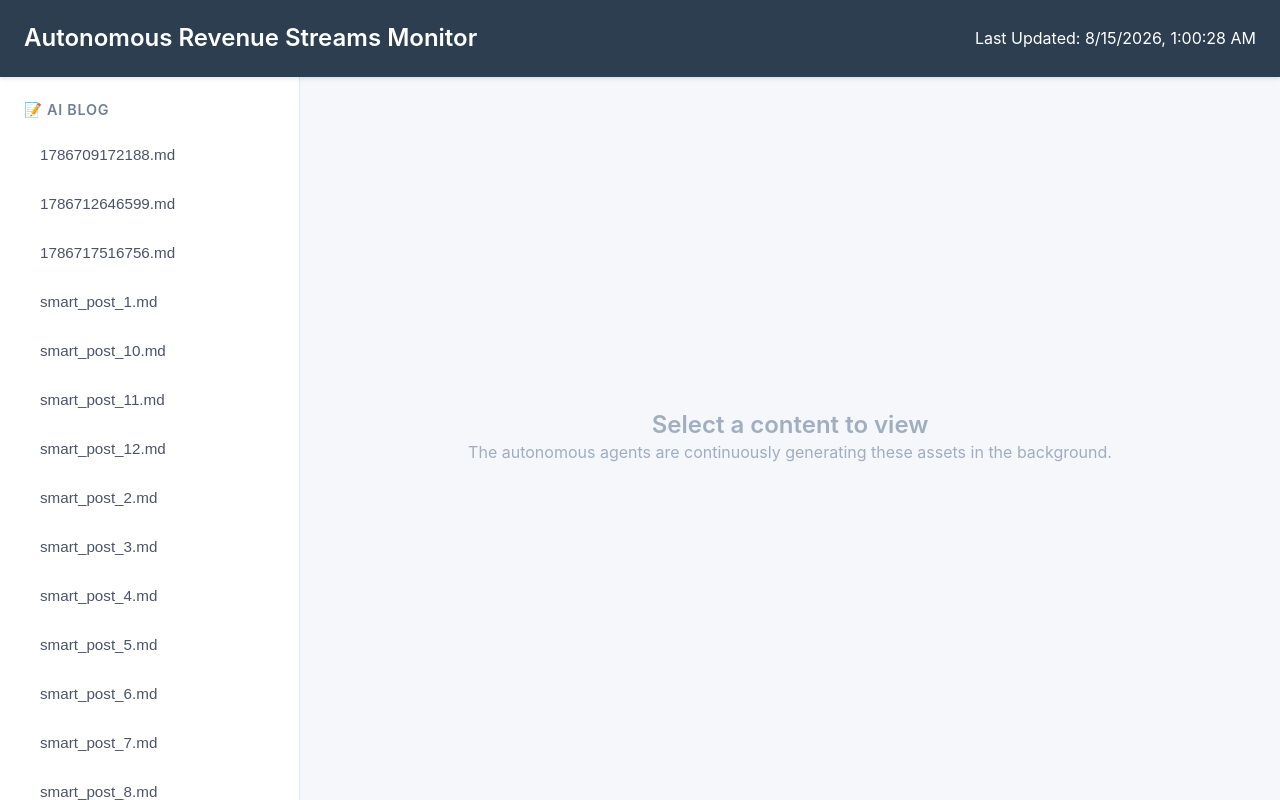
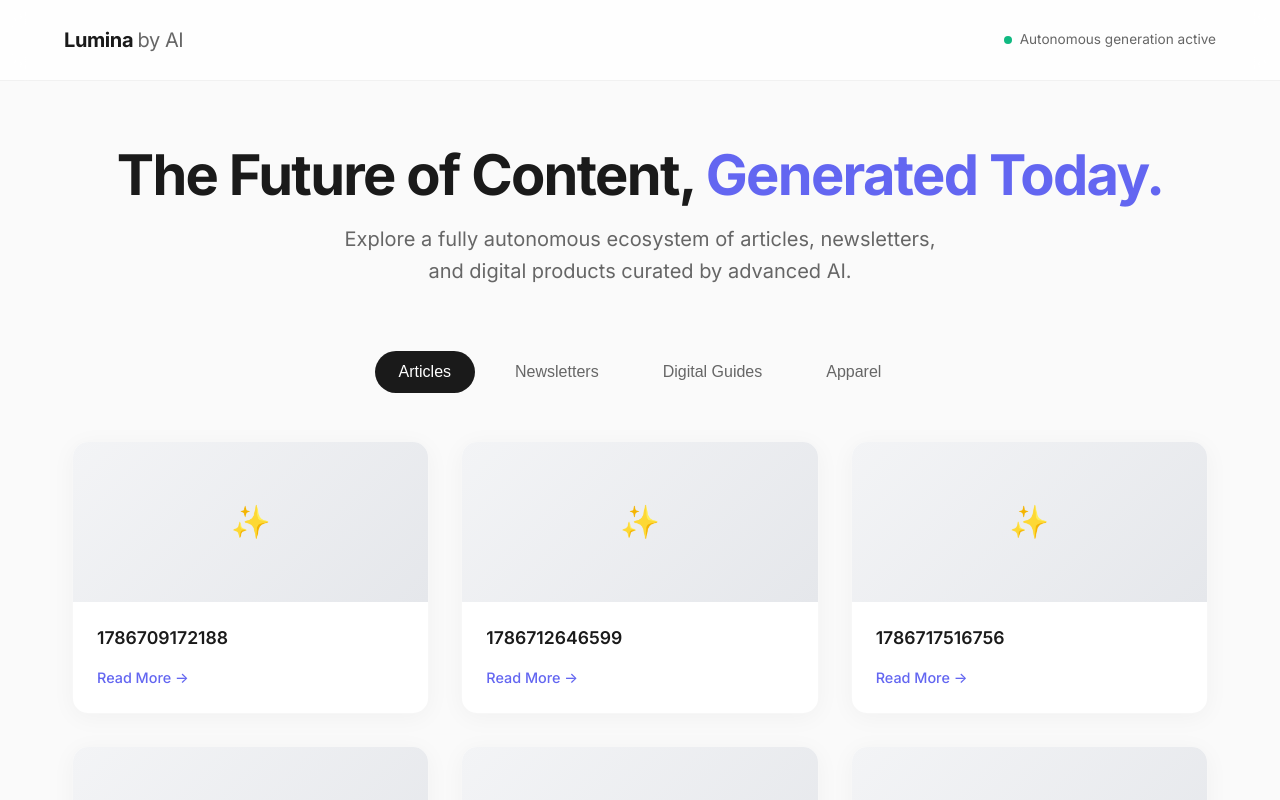
Before and after one commit to Masuo999/autonomous-revenue-streams, a React (Vite) app: page / in a window 1280 px wide. Shown: the top 800 px of the page. Built offline with nearby package versions, Linux system fonts and the light colour scheme.

Commit message:
feat: premium UI overhaul and pricing update

```diff
--- a/src/App.css
+++ b/src/App.css
@@ -1,3 +1,5 @@
+@import url('https://fonts.googleapis.com/css2?family=Inter:wght@300;400;500;600;700&display=swap');
+
 * {
   box-sizing: border-box;
   margin: 0;
@@ -5,183 +7,339 @@
 }
 
 body {
-  font-family: -apple-system, BlinkMacSystemFont, "Segoe UI", Roboto, Helvetica, Arial, sans-serif;
-  background-color: #f5f7fa;
+  font-family: 'Inter', -apple-system, BlinkMacSystemFont, "Segoe UI", Roboto, sans-serif;
+  background-color: #fafafa;
+  color: #1a1a1a;
+  -webkit-font-smoothing: antialiased;
+  -moz-osx-font-smoothing: grayscale;
+}
+
+.app-container {
+  min-height: 100vh;
+  display: flex;
+  flex-direction: column;
+}
+
+/* Navbar */
+.navbar {
+  display: flex;
+  justify-content: space-between;
+  align-items: center;
+  padding: 1.5rem 4rem;
+  background-color: rgba(255, 255, 255, 0.8);
+  backdrop-filter: blur(12px);
+  position: sticky;
+  top: 0;
+  z-index: 100;
+  border-bottom: 1px solid rgba(0,0,0,0.05);
+}
+
+.logo {
+  font-size: 1.25rem;
+  font-weight: 700;
+  letter-spacing: -0.02em;
+}
+
+.logo span {
+  font-weight: 400;
+  color: #666;
+}
+
+.status-indicator {
+  display: flex;
+  align-items: center;
+  gap: 0.5rem;
+  font-size: 0.85rem;
+  color: #666;
+}
+
+.pulse {
+  width: 8px;
+  height: 8px;
+  background-color: #10b981;
+  border-radius: 50%;
+  animation: pulse 2s infinite;
+}
+
+@keyframes pulse {
+  0% { box-shadow: 0 0 0 0 rgba(16, 185, 129, 0.4); }
+  70% { box-shadow: 0 0 0 6px rgba(16, 185, 129, 0); }
+  100% { box-shadow: 0 0 0 0 rgba(16, 185, 129, 0); }
+}
+
+/* Layout */
+.main-layout {
+  max-width: 1200px;
+  margin: 0 auto;
+  padding: 4rem 2rem;
+  width: 100%;
+}
+
+.hero {
+  text-align: center;
+  margin-bottom: 4rem;
+}
+
+.hero h1 {
+  font-size: 3.5rem;
+  font-weight: 700;
+  letter-spacing: -0.03em;
+  margin-bottom: 1rem;
+  line-height: 1.1;
+}
+
+.hero h1 span {
+  color: #6366f1;
+}
+
+.hero p {
+  font-size: 1.25rem;
+  color: #666;
+  max-width: 600px;
+  margin: 0 auto;
+}
+
+/* Tabs */
+.tabs {
+  display: flex;
+  justify-content: center;
+  gap: 1rem;
+  margin-bottom: 3rem;
+}
+
+.tabs button {
+  background: none;
+  border: none;
+  padding: 0.75rem 1.5rem;
+  font-size: 1rem;
+  font-weight: 500;
+  color: #666;
+  cursor: pointer;
+  border-radius: 999px;
+  transition: all 0.3s ease;
+}
+
+.tabs button:hover {
+  color: #1a1a1a;
+  background-color: rgba(0,0,0,0.03);
+}
+
+.tabs button.active {
+  background-color: #1a1a1a;
+  color: white;
+}
+
+/* Grid */
+.content-grid {
+  display: grid;
+  grid-template-columns: repeat(auto-fill, minmax(300px, 1fr));
+  gap: 2rem;
+}
+
+.content-card {
+  background: white;
+  border-radius: 16px;
+  overflow: hidden;
+  box-shadow: 0 4px 24px rgba(0,0,0,0.04);
+  cursor: pointer;
+  transition: transform 0.3s ease, box-shadow 0.3s ease;
+  border: 1px solid rgba(0,0,0,0.03);
+  display: flex;
+  flex-direction: column;
+}
+
+.content-card:hover {
+  transform: translateY(-4px);
+  box-shadow: 0 12px 32px rgba(0,0,0,0.08);
+}
+
+.card-image-placeholder {
+  height: 160px;
+  background: linear-gradient(135deg, #f3f4f6 0%, #e5e7eb 100%);
+  display: flex;
+  align-items: center;
+  justify-content: center;
+  font-size: 2rem;
+}
+
+.card-body {
+  padding: 1.5rem;
+  flex: 1;
+  display: flex;
+  flex-direction: column;
+  justify-content: space-between;
+}
+
+.card-body h3 {
+  font-size: 1.1rem;
+  font-weight: 600;
+  margin-bottom: 1rem;
+  line-height: 1.4;
+}
+
+.read-more {
+  font-size: 0.9rem;
+  font-weight: 500;
+  color: #6366f1;
+  margin-top: auto;
+}
+
+/* Reader View */
+.reader-view {
+  max-width: 800px;
+  margin: 0 auto;
+  padding: 4rem 2rem;
+  width: 100%;
+}
+
+.back-btn {
+  background: none;
+  border: none;
+  color: #666;
+  font-size: 1rem;
+  font-weight: 500;
+  cursor: pointer;
+  margin-bottom: 3rem;
+  display: flex;
+  align-items: center;
+  transition: color 0.2s;
+}
+
+.back-btn:hover {
+  color: #1a1a1a;
+}
+
+.markdown-body {
+  font-size: 1.1rem;
+  line-height: 1.8;
   color: #333;
 }
 
-.app-container {
-  display: flex;
-  flex-direction: column;
-  height: 100vh;
+.markdown-body h1 {
+  font-size: 2.5rem;
+  font-weight: 700;
+  letter-spacing: -0.03em;
+  margin-bottom: 2rem;
+  line-height: 1.2;
 }
 
-.header {
-  background-color: #2c3e50;
-  color: white;
-  padding: 1.5rem;
-  display: flex;
-  justify-content: space-between;
-  align-items: center;
-  box-shadow: 0 2px 4px rgba(0,0,0,0.1);
-  z-index: 10;
+.markdown-body h2 {
+  font-size: 1.75rem;
+  font-weight: 600;
+  margin-top: 3rem;
+  margin-bottom: 1.25rem;
 }
 
-.header h1 {
-  font-size: 1.5rem;
-  font-weight: 600;
-}
-
-.main-content {
-  display: flex;
-  flex: 1;
-  overflow: hidden;
-}
-
-.sidebar {
-  width: 300px;
-  background-color: white;
-  border-right: 1px solid #e2e8f0;
-  overflow-y: auto;
-  padding: 1.5rem;
-}
-
-.category-section {
-  margin-bottom: 2rem;
-}
-
-.category-section h2 {
-  font-size: 0.9rem;
-  text-transform: uppercase;
-  color: #718096;
-  margin-bottom: 1rem;
-  letter-spacing: 0.05em;
-}
-
-.file-list {
-  display: flex;
-  flex-direction: column;
-  gap: 0.5rem;
-}
-
-.file-btn {
-  text-align: left;
-  background: none;
-  border: none;
-  padding: 0.75rem 1rem;
-  border-radius: 0.375rem;
-  cursor: pointer;
-  font-size: 0.95rem;
-  color: #4a5568;
-  transition: all 0.2s;
-  overflow: hidden;
-  text-overflow: ellipsis;
-  white-space: nowrap;
-}
-
-.file-btn:hover {
-  background-color: #edf2f7;
-  color: #2b6cb0;
-}
-
-.file-btn.active {
-  background-color: #ebf8ff;
-  color: #3182ce;
-  font-weight: 500;
-}
-
-.content-viewer {
-  flex: 1;
-  overflow-y: auto;
-  padding: 3rem;
-  background-color: #f5f7fa;
-}
-
-.markdown-container {
-  background: white;
-  padding: 3rem;
-  border-radius: 0.5rem;
-  box-shadow: 0 4px 6px rgba(0,0,0,0.05);
-  max-width: 800px;
-  margin: 0 auto;
-}
-
-.markdown-container h1 {
-  font-size: 2.5rem;
-  margin-bottom: 1.5rem;
-  color: #1a202c;
-}
-
-.markdown-container h2 {
-  font-size: 1.5rem;
-  margin-top: 2rem;
-  margin-bottom: 1rem;
-  color: #2d3748;
-  border-bottom: 1px solid #e2e8f0;
-  padding-bottom: 0.5rem;
-}
-
-.markdown-container p, .markdown-container li {
-  line-height: 1.8;
-  margin-bottom: 1rem;
-  color: #4a5568;
-}
-
-.markdown-container pre {
-  background-color: #2d3748;
-  color: #e2e8f0;
-  padding: 1rem;
-  border-radius: 0.375rem;
-  overflow-x: auto;
+.markdown-body p, .markdown-body ul, .markdown-body ol {
   margin-bottom: 1.5rem;
 }
 
-.monetization-mockup {
-  margin-top: 3rem;
-  padding-top: 2rem;
-  border-top: 2px dashed #cbd5e0;
+.markdown-body pre {
+  background-color: #1a1a1a;
+  color: #fff;
+  padding: 1.5rem;
+  border-radius: 8px;
+  overflow-x: auto;
+  margin: 2rem 0;
+  font-size: 0.95rem;
 }
 
-.ad-banner, .subscribe-banner, .buy-banner {
-  background-color: #ebf4ff;
-  border: 1px solid #bee3f8;
-  padding: 1.5rem;
-  border-radius: 0.5rem;
-  display: flex;
-  align-items: center;
-  justify-content: space-between;
-  font-weight: 500;
-  color: #2b6cb0;
+.markdown-body blockquote {
+  border-left: 4px solid #6366f1;
+  padding-left: 1.5rem;
+  margin-left: 0;
+  color: #666;
+  font-style: italic;
 }
 
-.stripe-btn {
-  background-color: #635bff;
+/* Monetization CTA */
+.monetization-module {
+  margin-top: 5rem;
+  padding-top: 3rem;
+  border-top: 1px solid rgba(0,0,0,0.1);
+}
+
+.cta-box {
+  background: white;
+  padding: 2rem;
+  border-radius: 16px;
+  text-align: center;
+  box-shadow: 0 8px 32px rgba(0,0,0,0.04);
+  border: 1px solid rgba(0,0,0,0.03);
+}
+
+.cta-box h4 {
+  font-size: 1.25rem;
+  font-weight: 600;
+  margin-bottom: 0.5rem;
+}
+
+.cta-box p {
+  color: #666;
+  margin-bottom: 1.5rem;
+}
+
+.btn-primary {
+  background-color: #1a1a1a;
   color: white;
   border: none;
-  padding: 0.75rem 1.5rem;
-  border-radius: 9999px;
-  font-weight: 600;
+  padding: 0.875rem 2rem;
+  font-size: 1rem;
+  font-weight: 500;
+  border-radius: 999px;
   cursor: pointer;
-  transition: background-color 0.2s;
+  transition: background-color 0.2s, transform 0.2s;
 }
 
-.stripe-btn:hover { background-color: #4b45ff; }
-
-.shopify-btn {
-  background-color: #000;
-  color: white;
-  border: none;
-  padding: 0.75rem 1.5rem;
-  border-radius: 4px;
-  font-weight: 600;
-  cursor: pointer;
+.btn-primary:hover {
+  background-color: #333;
+  transform: scale(1.02);
 }
 
-.welcome {
-  height: 100%;
+.btn-outline {
+  display: inline-block;
+  background-color: transparent;
+  color: #1a1a1a;
+  border: 1px solid #1a1a1a;
+  padding: 0.875rem 2rem;
+  font-size: 1rem;
+  font-weight: 500;
+  border-radius: 999px;
+  cursor: pointer;
+  text-decoration: none;
+  transition: all 0.2s;
+}
+
+.btn-outline:hover {
+  background-color: #1a1a1a;
+  color: white;
+}
+
+.loading-screen {
+  height: 100vh;
   display: flex;
   flex-direction: column;
   align-items: center;
   justify-content: center;
-  color: #a0aec0;
+  color: #666;
 }
+
+.spinner {
+  width: 40px;
+  height: 40px;
+  border: 3px solid rgba(0,0,0,0.1);
+  border-radius: 50%;
+  border-top-color: #6366f1;
+  animation: spin 1s ease-in-out infinite;
+  margin-bottom: 1rem;
+}
+
+@keyframes spin {
+  to { transform: rotate(360deg); }
+}
+
+@media (max-width: 768px) {
+  .hero h1 { font-size: 2.5rem; }
+  .navbar { padding: 1rem 1.5rem; }
+  .tabs { flex-wrap: wrap; }
+}
--- a/src/App.jsx
+++ b/src/App.jsx
@@ -6,6 +6,7 @@ function App() {
   const [index, setIndex] = useState(null);
   const [selectedContent, setSelectedContent] = useState(null);
   const [markdown, setMarkdown] = useState('');
+  const [activeTab, setActiveTab] = useState('blog');
 
   useEffect(() => {
     fetch('/index.json')
@@ -16,91 +17,123 @@ function App() {
 
   useEffect(() => {
     if (selectedContent) {
+      setMarkdown('Loading...');
       fetch(selectedContent)
         .then(res => res.text())
         .then(text => setMarkdown(text))
         .catch(err => console.error('Error fetching content:', err));
-    } else {
-      setMarkdown('');
     }
   }, [selectedContent]);
 
   if (!index) {
-    return <div className="loading">Loading Autonomous Systems...</div>;
+    return (
+      <div className="loading-screen">
+        <div className="spinner"></div>
+        <p>Initializing AI Systems...</p>
+      </div>
+    );
   }
 
-  const renderList = (files, category) => (
-    <div className="category-section">
-      <h2>{category}</h2>
-      <div className="file-list">
-        {files.length === 0 ? <p>No content yet.</p> : null}
+  const getTitleFromFilename = (file) => {
+    const base = file.split('/').pop().replace('.md', '');
+    if (base.startsWith('smart_post_')) return `Blog Insight #${base.split('_')[2]}`;
+    if (base.startsWith('smart_newsletter_')) return `Tech Digest #${base.split('_')[2]}`;
+    if (base.startsWith('smart_product_')) return `Premium Guide #${base.split('_')[2]}`;
+    if (base.startsWith('smart_tshirt_')) return `Apparel Design #${base.split('_')[2]}`;
+    return base;
+  };
+
+  const renderGrid = (files) => (
+    <div className="content-grid">
+      {files.length === 0 ? <p className="empty-state">Content is being generated...</p> : null}
       {files.map((file, i) => (
-          <button
+        <div
           key={i}
-            className={`file-btn ${selectedContent === file ? 'active' : ''}`}
+          className="content-card"
           onClick={() => setSelectedContent(file)}
         >
-            {file.split('/').pop()}
-          </button>
+          <div className="card-image-placeholder">
+            <span className="sparkle">✨</span>
+          </div>
+          <div className="card-body">
+            <h3>{getTitleFromFilename(file)}</h3>
+            <p className="read-more">Read More &rarr;</p>
+          </div>
+        </div>
       ))}
-      </div>
     </div>
   );
 
   return (
     <div className="app-container">
-      <header className="header">
-        <h1>Autonomous Revenue Streams Monitor</h1>
-        <p>Last Updated: {new Date(index.updatedAt).toLocaleString()}</p>
+      <nav className="navbar">
+        <div className="logo">Lumina <span>by AI</span></div>
+        <p className="status-indicator"><span className="pulse"></span> Autonomous generation active</p>
+      </nav>
+
+      {!selectedContent ? (
+        <main className="main-layout">
+          <header className="hero">
+            <h1>The Future of Content, <span>Generated Today.</span></h1>
+            <p>Explore a fully autonomous ecosystem of articles, newsletters, and digital products curated by advanced AI.</p>
           </header>
 
-      <main className="main-content">
-        <aside className="sidebar">
-          {renderList(index.blog, '📝 AI Blog')}
-          {renderList(index.newsletters, '📧 Newsletters')}
-          {renderList(index.products, '🛍️ Digital Products')}
-          {renderList(index.pod_products, '👕 POD T-Shirts')}
-        </aside>
+          <div className="tabs">
+            <button className={activeTab === 'blog' ? 'active' : ''} onClick={() => setActiveTab('blog')}>Articles</button>
+            <button className={activeTab === 'newsletters' ? 'active' : ''} onClick={() => setActiveTab('newsletters')}>Newsletters</button>
+            <button className={activeTab === 'products' ? 'active' : ''} onClick={() => setActiveTab('products')}>Digital Guides</button>
+            <button className={activeTab === 'pod_products' ? 'active' : ''} onClick={() => setActiveTab('pod_products')}>Apparel</button>
+          </div>
 
-        <section className="content-viewer">
-          {selectedContent ? (
-            <div className="markdown-container">
+          <section className="tab-content">
+            {activeTab === 'blog' && renderGrid(index.blog)}
+            {activeTab === 'newsletters' && renderGrid(index.newsletters)}
+            {activeTab === 'products' && renderGrid(index.products)}
+            {activeTab === 'pod_products' && renderGrid(index.pod_products)}
+          </section>
+        </main>
+      ) : (
+        <div className="reader-view">
+          <button className="back-btn" onClick={() => setSelectedContent(null)}>
+            &larr; Back to Hub
+          </button>
+
+          <article className="markdown-body">
             <ReactMarkdown>{markdown}</ReactMarkdown>
+          </article>
 
-              <div className="monetization-mockup">
+          <div className="monetization-module">
             {selectedContent.includes('/blog/') && (
-                  <div className="ad-banner">
-                    [AdSense Mockup] おすすめのAIガジェットはこちら → <a href="#">Amazonアソシエイトリンク</a>
+              <div className="cta-box affiliate">
+                <h4>Recommended for you</h4>
+                <p>Discover the tools we used to build this article.</p>
+                <a href="#" className="btn-outline">View on Amazon</a>
               </div>
             )}
             {selectedContent.includes('/newsletters/') && (
-                  <div className="subscribe-banner">
-                    プレミアム購読に登録してフルアクセス ($5/mo)
-                    <button className="stripe-btn">Subscribe via Stripe</button>
+              <div className="cta-box premium">
+                <h4>Unlock Full Access</h4>
+                <p>Join our premium tier to read the rest of this digest and support autonomous journalism.</p>
+                <button className="btn-primary">Subscribe for $1.99/mo</button>
               </div>
             )}
             {selectedContent.includes('/products/') && (
-                  <div className="buy-banner">
-                    このガイドを購入する
-                    <button className="stripe-btn">Buy Now ($19.99)</button>
+              <div className="cta-box product">
+                <h4>Master This Skill</h4>
+                <p>Get the complete PDF guide and exclusive prompts.</p>
+                <button className="btn-primary">Buy Now — $14.99</button>
               </div>
             )}
             {selectedContent.includes('/pod_products/') && (
-                  <div className="buy-banner">
-                    このTシャツを購入する (Printify連動)
-                    <button className="shopify-btn">Add to Cart</button>
+              <div className="cta-box apparel">
+                <h4>Wear The Future</h4>
+                <p>Premium organic cotton. Printed on demand.</p>
+                <button className="btn-primary">Add to Cart — $29.99</button>
               </div>
             )}
           </div>
         </div>
-          ) : (
-            <div className="welcome">
-              <h2>Select a content to view</h2>
-              <p>The autonomous agents are continuously generating these assets in the background.</p>
-            </div>
       )}
-        </section>
-      </main>
     </div>
   );
 }
```
Lines whose indentation alone changed are shown as unchanged.
